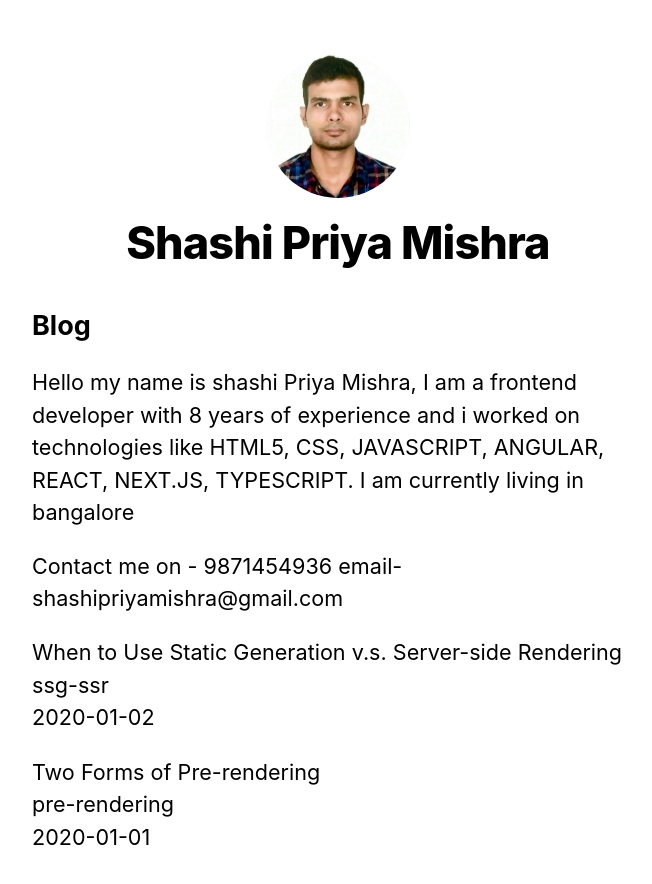
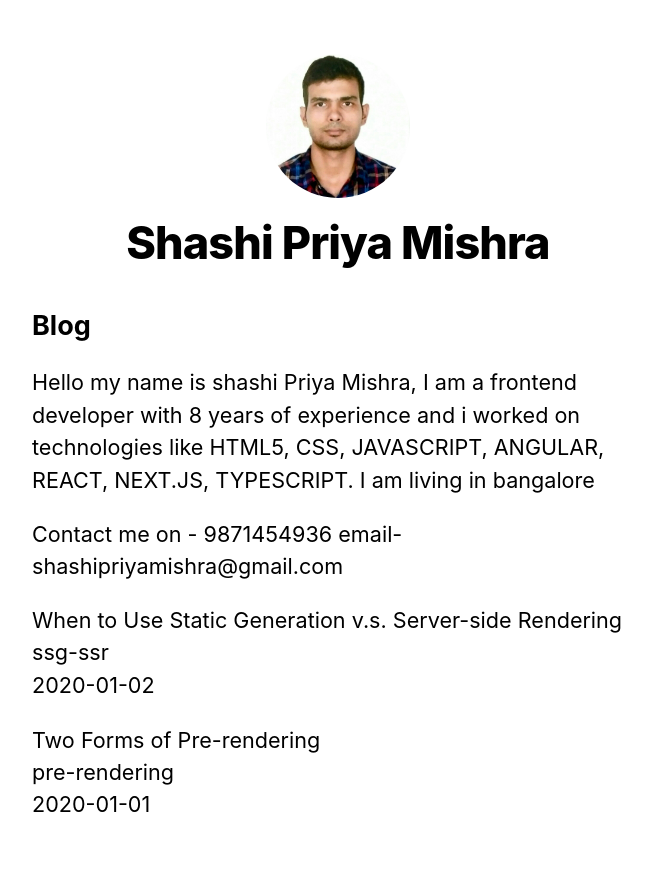
Before and after one commit to shashipriyamishra/nextpro, a Next.js app: page / in a window 1280 px wide. Shown: the top 884 px of the page, without its empty margins (302-954 px from the left). Built offline with nearby package versions, Linux system fonts and the light colour scheme.

Commit message:
fix: update index.js

```diff
--- a/pages/index.js
+++ b/pages/index.js
@@ -21,7 +21,7 @@ export default function Home({ allPostsData }) {
       <section className={`${utilStyles.headingMd} ${utilStyles.padding1px}`}>
         <h2 className={utilStyles.headingLg}>Blog</h2>
         <p>Hello my name is shashi Priya Mishra, I am a frontend developer with 8 years of experience and i worked on technologies like
-          HTML5, CSS, JAVASCRIPT, ANGULAR, REACT, NEXT.JS, TYPESCRIPT. I am currently living in bangalore
+          HTML5, CSS, JAVASCRIPT, ANGULAR, REACT, NEXT.JS, TYPESCRIPT. I am living in bangalore
         </p>
         <p>
           Contact me on - 9871454936
```
